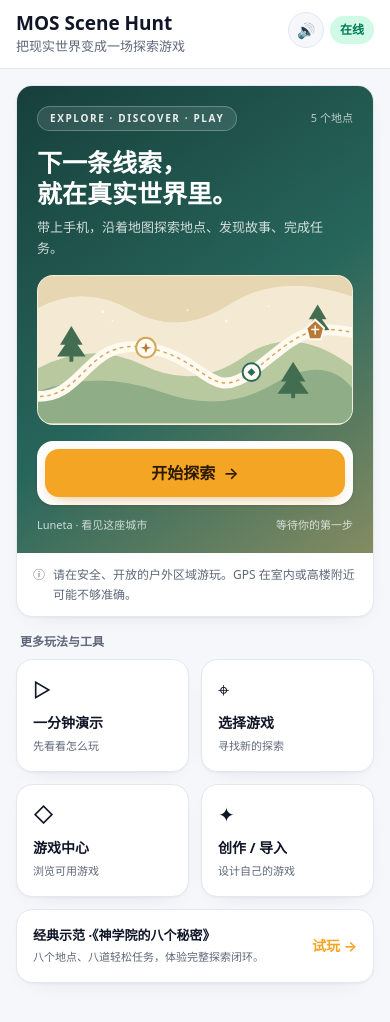
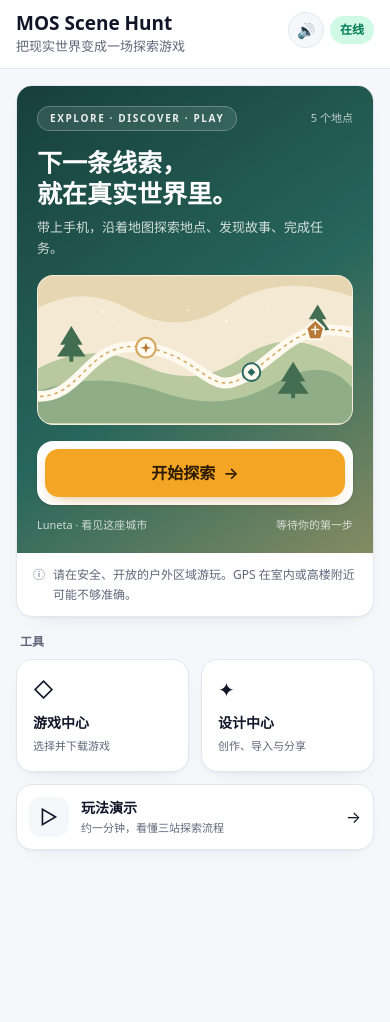
Before and after one commit to zemeiyu2-lgtm/mos-scene-hunt, a Next.js app: page / in a window 390 px wide. Shown: the top 1022 px of the page. After the commit the page ends 922 px from the top, so only its background shows below. Built offline with nearby package versions, Linux system fonts and the light colour scheme; no server answers.

Commit message:
Simplify mobile home and design center

```diff
--- a/app/page.tsx
+++ b/app/page.tsx
@@ -157,38 +157,24 @@ export default function HomePage() {
       ) : null}
 
       <section className="mt-4">
-        <h3 className="px-1 text-[12px] font-semibold text-[var(--muted)]">更多玩法与工具</h3>
+        <h3 className="px-1 text-[12px] font-semibold text-[var(--muted)]">工具</h3>
         <div className="mt-2 grid grid-cols-2 gap-3">
-          <Link href="/tutorial" className="card p-4 transition-transform active:scale-[0.99]">
-            <span className="text-xl" aria-hidden="true">▷</span>
-            <p className="mt-2 text-[14px] font-bold">一分钟演示</p>
-            <p className="mt-1 text-[11px] leading-relaxed text-[var(--muted)]">先看看怎么玩</p>
-          </Link>
-          <Link href="/select" className="card p-4 transition-transform active:scale-[0.99]">
-            <span className="text-xl" aria-hidden="true">⌖</span>
-            <p className="mt-2 text-[14px] font-bold">选择游戏</p>
-            <p className="mt-1 text-[11px] leading-relaxed text-[var(--muted)]">寻找新的探索</p>
-          </Link>
           <Link href="/games" className="card p-4 transition-transform active:scale-[0.99]">
             <span className="text-xl" aria-hidden="true">◇</span>
             <p className="mt-2 text-[14px] font-bold">游戏中心</p>
-            <p className="mt-1 text-[11px] leading-relaxed text-[var(--muted)]">浏览可用游戏</p>
+            <p className="mt-1 text-[11px] leading-relaxed text-[var(--muted)]">选择并下载游戏</p>
           </Link>
           <Link href="/create" className="card p-4 transition-transform active:scale-[0.99]">
             <span className="text-xl" aria-hidden="true">✦</span>
-            <p className="mt-2 text-[14px] font-bold">创作 / 导入</p>
-            <p className="mt-1 text-[11px] leading-relaxed text-[var(--muted)]">设计自己的游戏</p>
+            <p className="mt-2 text-[14px] font-bold">设计中心</p>
+            <p className="mt-1 text-[11px] leading-relaxed text-[var(--muted)]">创作、导入与分享</p>
+          </Link>
+          <Link href="/tutorial" className="card col-span-2 flex items-center gap-3 p-3 transition-transform active:scale-[0.99]">
+            <span className="grid h-10 w-10 shrink-0 place-items-center rounded-xl bg-[var(--surface)] text-xl" aria-hidden="true">▷</span>
+            <span className="min-w-0"><span className="block text-[14px] font-bold">玩法演示</span><span className="mt-0.5 block text-[11px] text-[var(--muted)]">约一分钟，看懂三站探索流程</span></span>
+            <span className="ml-auto" aria-hidden="true">→</span>
           </Link>
         </div>
-        {game ? (
-          <Link href="/select?game=bsop-eight-secrets" className="card mt-3 flex items-center justify-between gap-3 p-4">
-            <div>
-              <p className="text-[13px] font-semibold">经典示范 ·《神学院的八个秘密》</p>
-              <p className="mt-1 text-[11px] text-[var(--muted)]">八个地点、八道轻松任务，体验完整探索闭环。</p>
-            </div>
-            <span className="shrink-0 text-sm font-bold text-[var(--accent)]">试玩 →</span>
-          </Link>
-        ) : null}
       </section>
 
       {contentSource === "cache" ? (
```
